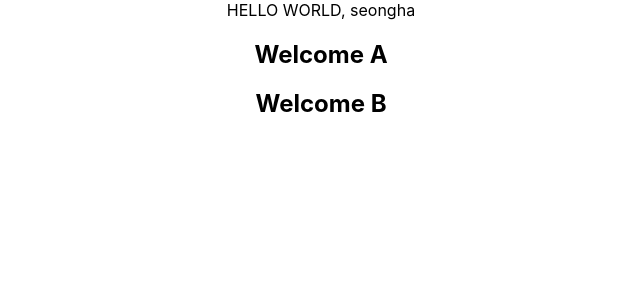
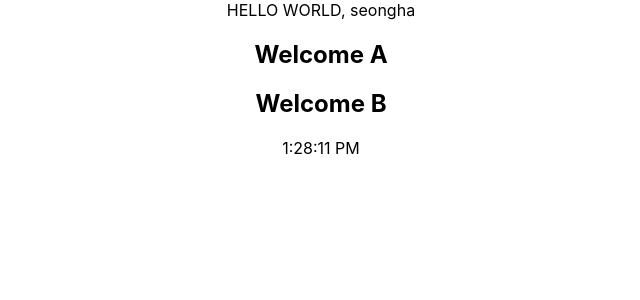
Before and after one commit to Fixtar/MY-CAFE-MENU-LIST, a React (Create React App) app in the folder mymenuapp/: page / in a window 1280 px wide. Shown: the top 300 px of the page, without its empty margins (319-959 px from the left). Built offline with nearby package versions, Linux system fonts and the light colour scheme.

Commit message:
리액트 문서 5. State와 생명주기 시계만들기

```diff
--- a/mymenuapp/src/App.js
+++ b/mymenuapp/src/App.js
@@ -1,6 +1,7 @@
 import React from 'react';
 import './App.css';
 import Welcome from './Welcom';
+import Timer from './Timer';
 
 function App() {
   const name = "seongha";
@@ -10,8 +11,12 @@
 
       <Welcome name="A" />
       <Welcome name="B" />
+
+      <Timer />
     </div>
   );
 }
 
+
+
 export default App;
--- /dev/null
+++ b/mymenuapp/src/Timer.js
@@ -0,0 +1,35 @@
+import React from "react";
+
+class Timer extends React.Component {
+    constructor(props) {
+        super(props);
+        this.state = { date: new Date() };
+    }
+
+    //첫 렌더링 이후 호출되고, tick메서드 호출,
+    //state의 date값 변화를 react가 감지하고, render를 다시 호출하여 업데이트
+    componentDidMount() {
+        this.timerID = setInterval(
+            () => this.tick(), 1000
+        );
+    }
+    componentWillUnmount() {
+        clearInterval(this.timerID);
+    }
+    tick() {
+        this.setState({
+            date: new Date()
+        });
+    }
+
+    render() {
+        return (
+            <div>
+                {this.state.date.toLocaleTimeString()}
+            </div >
+        );
+    }
+}
+
+
+export default Timer;
--- a/mymenuapp/src/index.js
+++ b/mymenuapp/src/index.js
@@ -2,7 +2,6 @@
 import ReactDOM from 'react-dom';
 import './index.css';
 import App from './App';
-
 
 
 
```
